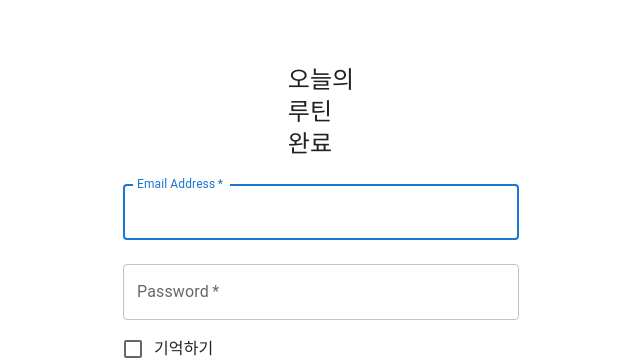
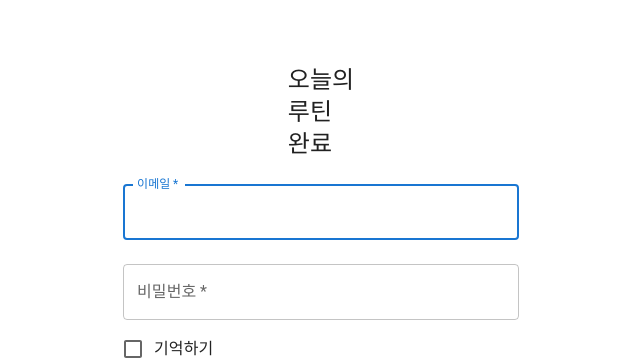
Before and after one commit to sirri1222/today_routine_planner, a Next.js app: page / in a window 1280 px wide. Shown: the top 360 px of the page, without its empty margins (319-959 px from the left). Built offline with nearby package versions, Linux system fonts and the light colour scheme.

Commit message:
Add : zustand 생성 및 레이아웃 추가

```diff
--- a/package.json
+++ b/package.json
@@ -17,7 +17,8 @@
     "@supabase/supabase-js": "^2.39.7",
     "next": "14.1.3",
     "react": "^18",
-    "react-dom": "^18"
+    "react-dom": "^18",
+    "zustand": "^4.5.2"
   },
   "devDependencies": {
     "@types/node": "^20",
--- a/src/component/Login.tsx
+++ b/src/component/Login.tsx
@@ -13,8 +13,12 @@ import Container from "@mui/material/Container";
 import { createTheme, ThemeProvider } from "@mui/material/styles";
 import { supabase } from "../lib/supabase";
 import { useRouter } from "next/navigation";
+import { useStore, StoreApi } from "zustand";
+interface UserState {
+  user: any;
+}
+const Login = () => {
 
-const Login = () => {
   const router = useRouter();
   const handleSubmit = async (event: React.FormEvent<HTMLFormElement>) => {
     event.preventDefault();
@@ -79,7 +83,7 @@ const Login = () => {
                 required
                 fullWidth
                 id="email"
-                label="Email Address"
+                label="이메일"
                 name="email"
                 autoComplete="email"
                 autoFocus
@@ -89,7 +93,7 @@ const Login = () => {
                 required
                 fullWidth
                 name="password"
-                label="Password"
+                label="비밀번호"
                 type="password"
                 id="password"
                 autoComplete="current-password"
```
Also changed, not shown: src/component/TodayRoutine.tsx (+5 -2 lines), src/store.tsx (added, +11 -0 lines), 1 other file (tests, documents, lock files or other folders).
